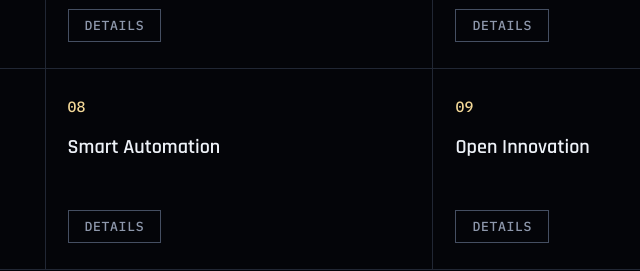
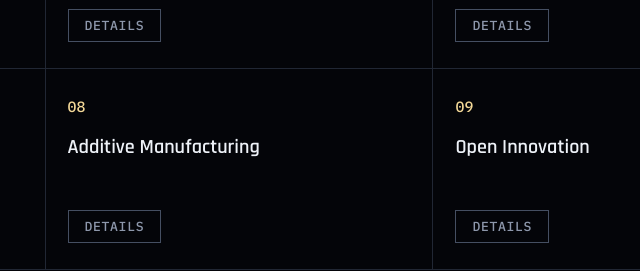
Before and after one commit to vardhanchintapalli00/MECHONOVATE-rebuild, a plain HTML site: page frontend/index.html in a window 1280 px wide. Shown: the part 2403-2674 px from the top of the page, 401-1041 px from the left. Drawn offline with Linux system fonts and the light colour scheme.

Commit message:
Update index.html

```diff
--- a/frontend/index.html
+++ b/frontend/index.html
@@ -268,7 +268,7 @@
         </div>
         <div class="theme-card" data-theme="08">
           <div class="theme-num">08</div>
-          <div class="theme-name">Smart Automation</div><button class="theme-details-btn">Details</button>
+          <div class="theme-name">Additive Manufacturing</div><button class="theme-details-btn">Details</button>
         </div>
         <div class="theme-card" data-theme="09">
           <div class="theme-num">09</div>
```
